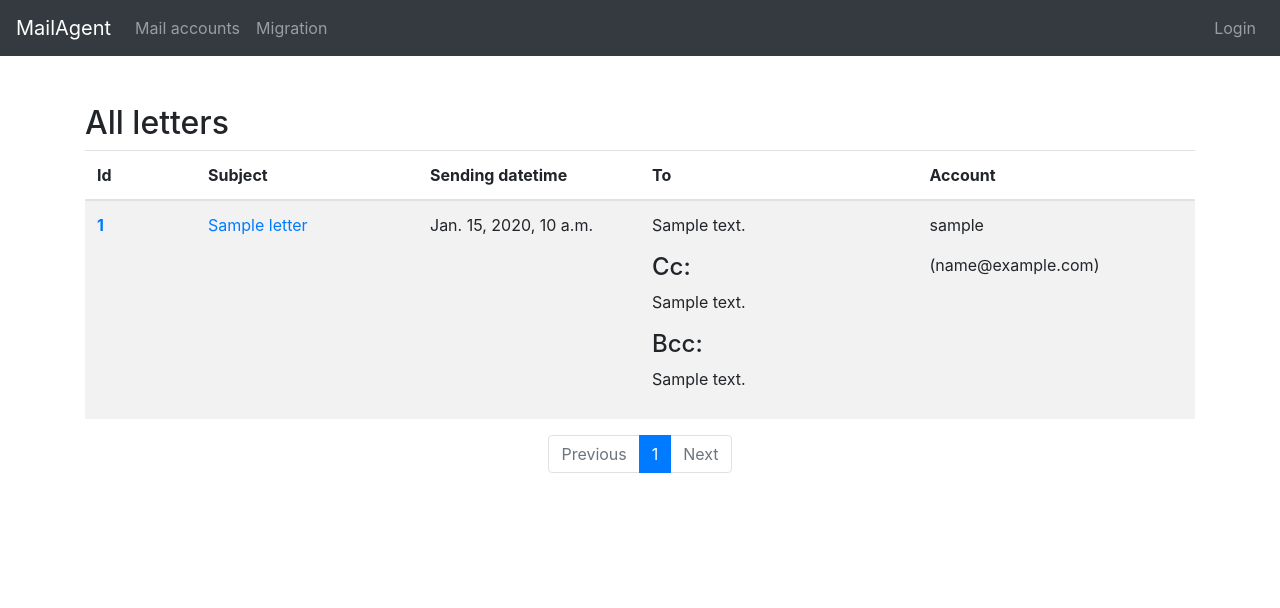
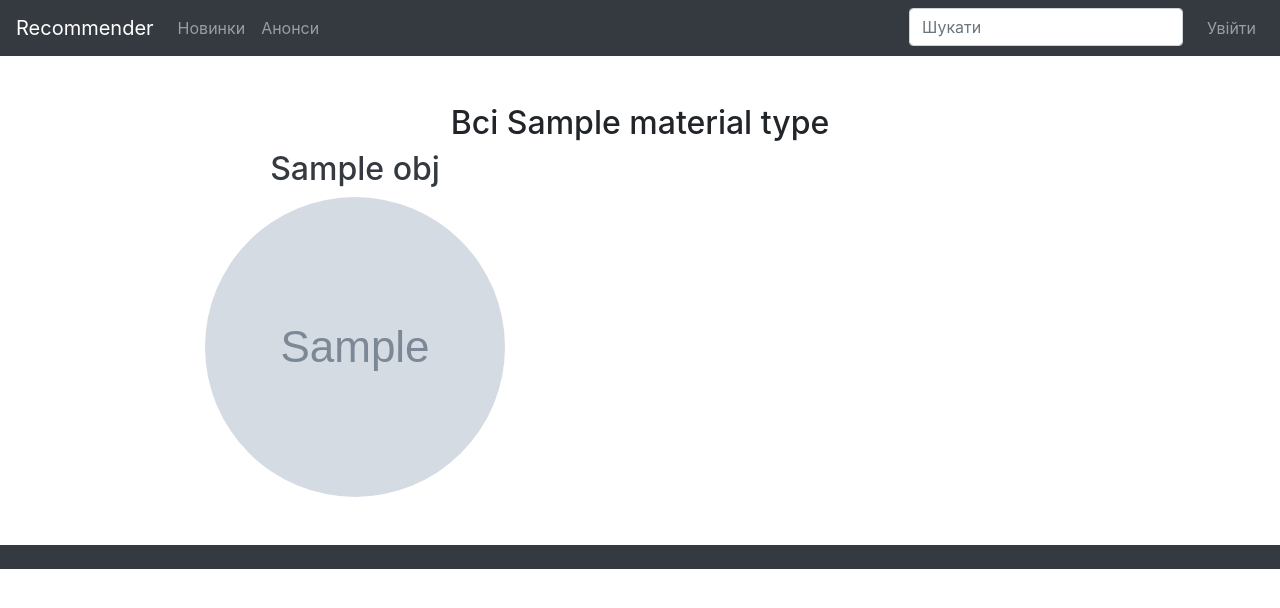
Before and after one commit to Dikape/recommeder_system, a Django app: template materials/templates/materials/list.html in a window 1280 px wide. Shown: the top 608 px of the page. Run offline with Django 3.2, Linux system fonts and the light colour scheme; the template is opened without the code that fills it: most values are stand-ins (such as "Sample title", 1, 10 or a date in 2020); grey boxes marked "Sample" are stand-in pictures; some libraries are stand-ins or nearby versions.

Commit message:
add list views

```diff
--- a/materials/templates/materials/list.html
+++ b/materials/templates/materials/list.html
@@ -1,67 +1,29 @@
 {% extends '_base.html' %}
 {% block title %}
-    <title>MailAgent-Letters List</title>
+    <title>Всі типи матеріалів</title>
 {% endblock title %}
 
 {% block content %}
 
     <div class="container">
         <br/>
-          <h2>All letters</h2>
-    <div class="table-responsive-md">
-    <table class="table table-striped">
-      <thead>
-        <tr>
+        <h2 class="text-center">Всі {{ page_obj.0.material_type.title }}</h2>
 
-          <th scope="col" style="width: 10%">Id</th>
-          <th scope="col" style="width: 20%">Subject</th>
-          <th scope="col" style="width: 20%">Sending datetime</th>
-          <th scope="col" style="width: 25%">To</th>
-          <th scope="col" style="width: 25%">Account</th>
-{#          <th scope="col" style="width: 15%">Account name</th>#}
-        </tr>
-      </thead>
-      <tbody>
-          {% for letter in object_list %}
-            <tr class="break_word">
-              <th scope="row">
-                  <a href="{% url 'letters:letter_details' letter.id %}">{{ letter.id }}</a>
-              </th>
-              <td style="">
-                  <a href="{% url 'letters:letter_details' letter.id %}">{{ letter.subject }}</a>
-              </td>
-              <td >
-                  <p>{{ letter.sending_datetime }}</p>
-{#                  <p>{{ letter.sending_datetime.time }}</p>#}
-              </td>
-              <td>
-                  {% for addressee in letter.to %}
-                      <p class="break_sentence">{{ addressee }}</p>
+        {% for obj in page_obj %}
+            <div class="row">
+                <div class="col-md-6">
+                    <a href="{% url 'materials:' obj.slug %}">
+                        <h2 class="text-center">{{ obj.title }}</h2>
+                    </a>
+                    <a href="{% url 'materials:materials' obj.slug %}">
+                        <img src="{{ obj.image.url }}" alt="{{ obj.slug }}"
+                             style="width: 300px; height: 300px" class="rounded-circle mx-auto d-block">
+                    </a>
+                </div>
+            </div>
         {% endfor %}
-                  {% if letter.cc %}
-                      <h4>Cc:</h4>
-                      {% for addressee in letter.cc %}
-                          <p class="break_sentence">{{ addressee }}</p>
-                      {% endfor %}
-                  {% endif %}
-                  {% if letter.bcc %}
-                      <h4>Bcc:</h4>
-                      {% for addressee in letter.bcc %}
-                          <p class="break_sentence">{{ addressee }}</p>
-                      {% endfor %}
-                  {% endif %}
-              </td>
-              <td>
-                  <p>{{ letter.thread.account.username }}</p>
-                  <p>({{ letter.thread.account.email }})</p>
-              </td>
-            </tr>
-          {% endfor %}
-      </tbody>
-    </table>
-    </div>
 
-
+        {% if page_obj.has_previous or page_obj.has_next %}
             <nav aria-label="Page navigation example">
                 <ul class="pagination justify-content-center">
                     <li class="page-item {% if not page_obj.has_previous %}disabled{% endif %}">
@@ -82,6 +44,7 @@
                     </li>
                 </ul>
             </nav>
+        {% endif %}
 
     </div>
 
--- a/materials/urls.py
+++ b/materials/urls.py
@@ -5,8 +5,9 @@ app_name = 'materials'
 
 urlpatterns = [
     path('', views.index, name='index'),
+    path('materials/<slug:slug>/', views.materials, name='materials'),
     # path('search/', views.site.urls),
-    # path('materials/<slug:title>/', views.site.urls),
+
     # path('materials/<slug:title>/recomendations/', views.site.urls),
-    # path('materials/<slug:title>/<int:id>/', views.site.urls),
+    path('materials/<slug:title>/<int:id>/', views.site.urls),
 ]
--- a/static/css/custom.css
+++ b/static/css/custom.css
@@ -15,3 +15,25 @@
 .valid{
     color: green;
 }
+
+/* unvisited link */
+a:link {
+    color: #343a40;
+}
+
+/* visited link */
+a:visited {
+    color: #343a40;
+}
+
+/* mouse over link */
+a:hover {
+    color: blue;
+    text-decoration: none;
+}
+
+/* selected link */
+a:active {
+    color: blue;
+    text-decoration: none;
+}
--- a/templates/_base.html
+++ b/templates/_base.html
@@ -8,7 +8,6 @@
     {% endblock title %}
 
     <link rel="stylesheet" href="{% static 'bootstrap/css/bootstrap.css' %}" type="text/css" media="all">
-    <link rel="stylesheet" href="{% static 'css/custom.css' %}" type="text/css" media="all">
     <link rel="stylesheet" href="{% static 'css/jquery-ui.css' %}" type="text/css" media="all">
 
     <script src="{% static 'js/jquery-3.3.1.min.js' %}"></script>
@@ -16,32 +15,38 @@
 
     <script src="{% static 'js/popper.min.js' %}"></script>
     <script src="{% static 'bootstrap/js/bootstrap.js' %}"></script>
+    <link rel="stylesheet" href="{% static 'css/custom.css' %}" type="text/css" media="all">
 </head>
 
 <body>
     {% block nav %}
         <nav class="navbar navbar-expand-lg navbar-dark bg-dark">
-            <a class="navbar-brand" href="/">MailAgent</a>
+            <a class="navbar-brand" href="/">Recommender</a>
             <div class="collapse navbar-collapse" id="navbarNavDropdown">
                 <ul class="navbar-nav">
                     <li class="nav-item">
-                        <a class="nav-link" href="">Mail accounts</a>
+                        <a class="nav-link" href="">Новинки</a>
                     </li>
                     <li class="nav-item">
-                        <a class="nav-link" href="">Migration</a>
+                        <a class="nav-link" href="">Анонси</a>
                     </li>
                 </ul>
                 <ul class="navbar-nav ml-auto">
                     <li class="nav-item">
-                    {% if request.user.is_authenticated %}
-                        <span class="navbar-text">({{ request.user }})</span>
-                    {% endif %}
+                        <div class=" active-purple-2 mr-3">
+                          <input class="form-control" type="text" placeholder="Шукати" aria-label="Search">
+                        </div>
                     </li>
                     <li class="nav-item">
                         {% if request.user.is_authenticated %}
-                            <a class="nav-link" href="">Logout</a>
+                            <span class="navbar-text">({{ request.user }})</span>
+                        {% endif %}
+                    </li>
+                    <li class="nav-item">
+                        {% if request.user.is_authenticated %}
+                            <a class="nav-link" href="">Вийти</a>
                         {% else %}
-                            <a class="nav-link" href="  ">Login</a>
+                            <a class="nav-link" href="">Увійти</a>
                         {% endif %}
                     </li>
                 </ul>
@@ -59,5 +64,9 @@
     {% block extrascripts %}
 
     {% endblock extrascripts %}
+    <br/>
+    <br/>
+    <footer class="page-footer font-small bg-dark pt-4">
+    </footer>
 </body>
 </html>
```
Also changed, not shown: materials/admin.py (+8 -1 lines), materials/models.py (+12 -2 lines), materials/templates/materials/types-list.html (added, +50 -0 lines), materials/views.py (+20 -4 lines), materials/migrations/0004_materialtype_slug.py (added), materials/migrations/0005_auto_20181202_2315.py (added), materials/migrations/0006_auto_20181203_0001.py (added). Lines whose indentation alone changed are shown as unchanged.
